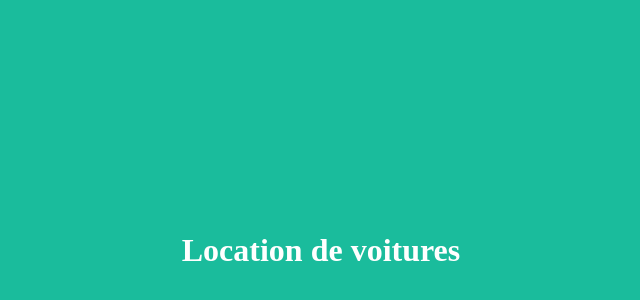
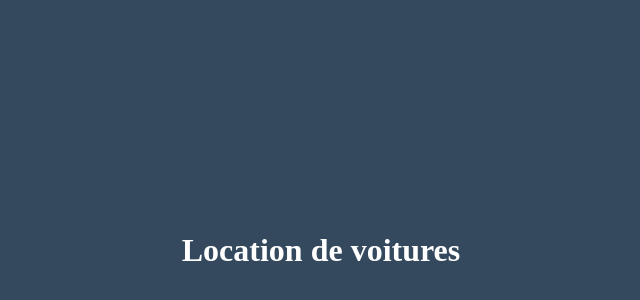
Before and after one commit to Jprevert/Baliboo, a plain HTML site: page index.html in a window 1280 px wide. Shown: the part 42-342 px from the top of the page, without its empty margins (319-959 px from the left). Drawn offline with Linux system fonts and the light colour scheme.

Commit message:
modification de la couleur

```diff
--- a/index.html
+++ b/index.html
@@ -4,7 +4,7 @@
     <meta charset="utf-8">
     <title></title>
   </head>
-  <body style="background-color:#1abc9c;">
+  <body style="background-color:#34495e;">
     <h1 style="padding-top:20%; padding-bottom:20%; text-align:center; color:#ffffff;">Location de voitures</h1>
   </body>
 </html>
```
